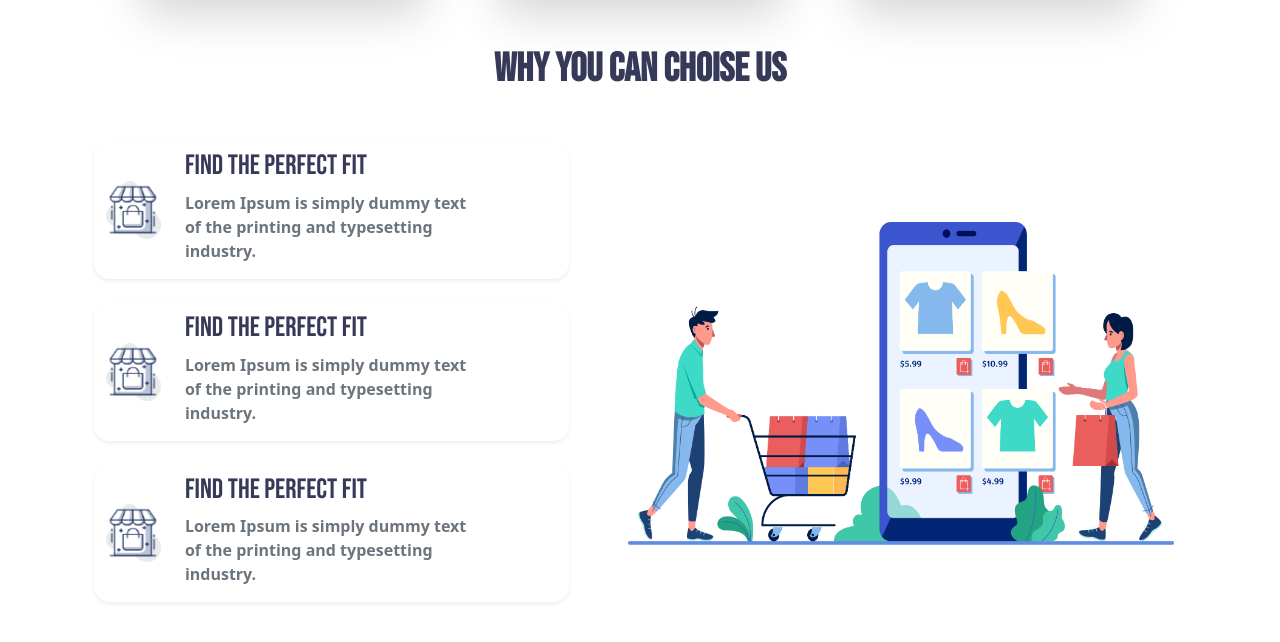
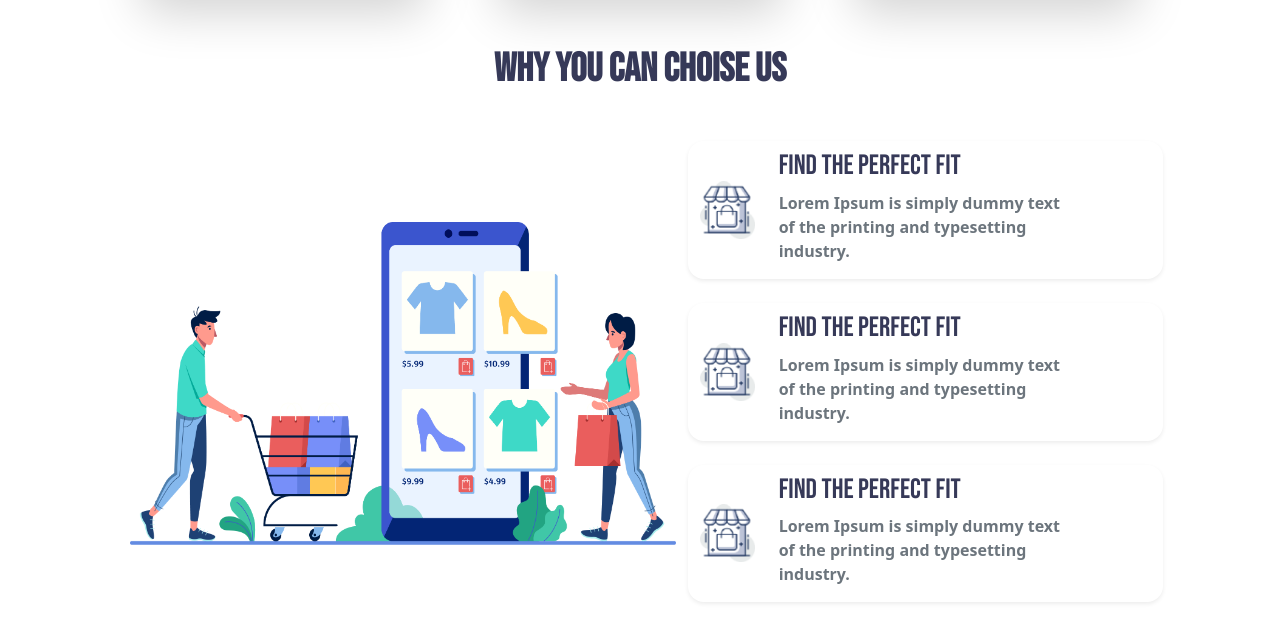
Before and after one commit to xamanDawud/penguin-shoes-bootstrap, a plain HTML site: page index.html in a window 1280 px wide. Shown: the part 1968-2610 px from the top of the page. Drawn offline with nearby package versions, Linux system fonts and the light colour scheme.

Commit message:
mobile responsive done

```diff
--- a/index.html
+++ b/index.html
@@ -403,8 +403,10 @@
           Why You Can Choise Us
         </h1>
         <div class="container">
-          <div class="row d-flex justify-content-around align-items-center">
-            <div class="col-lg-5">
+          <div
+            class="row d-flex justify-content-around align-items-center justify-content-sm-center gy-sm-4"
+          >
+            <div class="col-lg-5 col-sm-12 order-sm-2">
               <div
                 class="d-flex align-items-center row shadow-sm rounded-4 mb-4"
               >
@@ -468,7 +470,7 @@
                 </span>
               </div>
             </div>
-            <div class="col-lg-6">
+            <div class="col-lg-6 col-sm-12 order-sm-1">
               <img class="img-fluid" src="icons/XMLID 1.png" alt="" />
             </div>
           </div>
```
